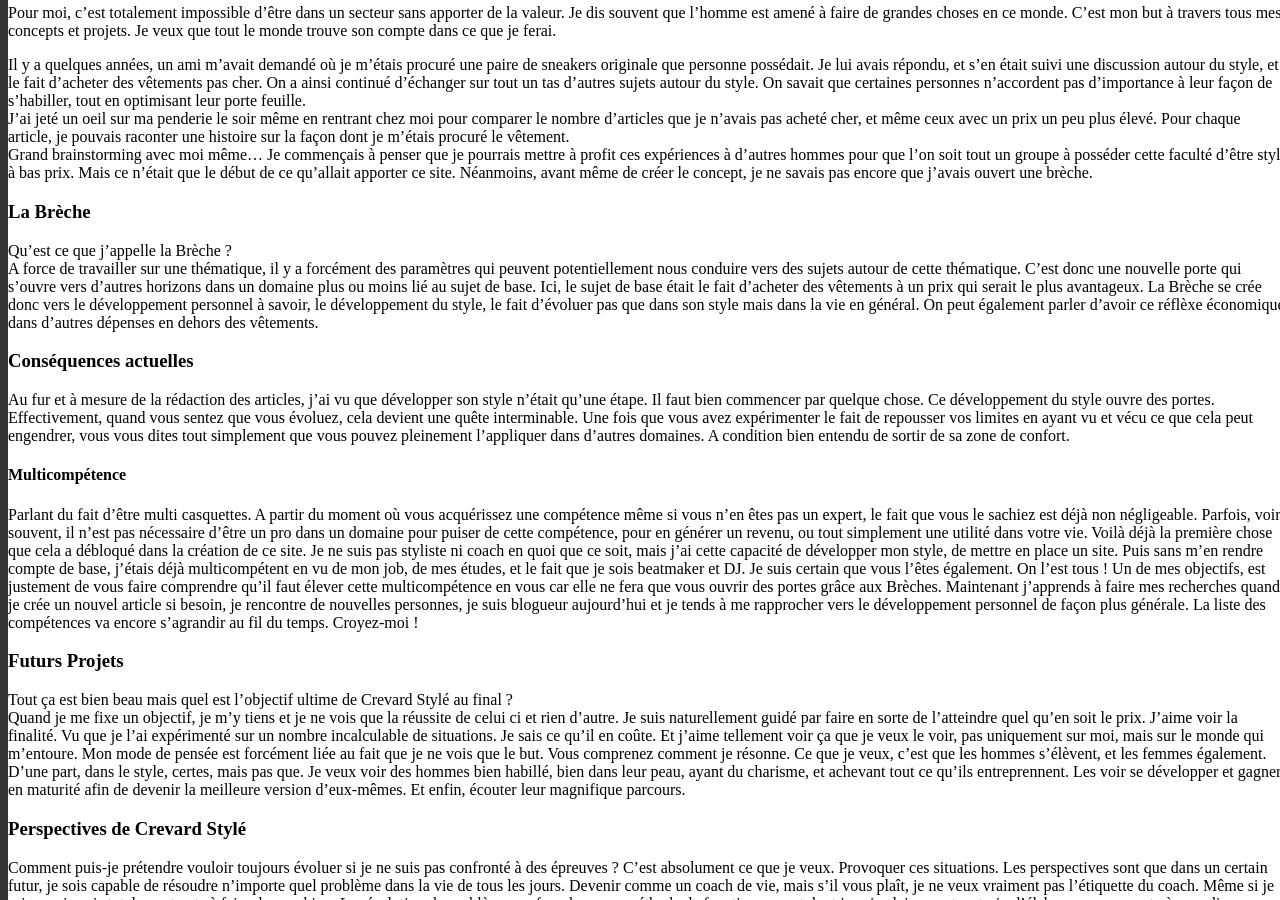
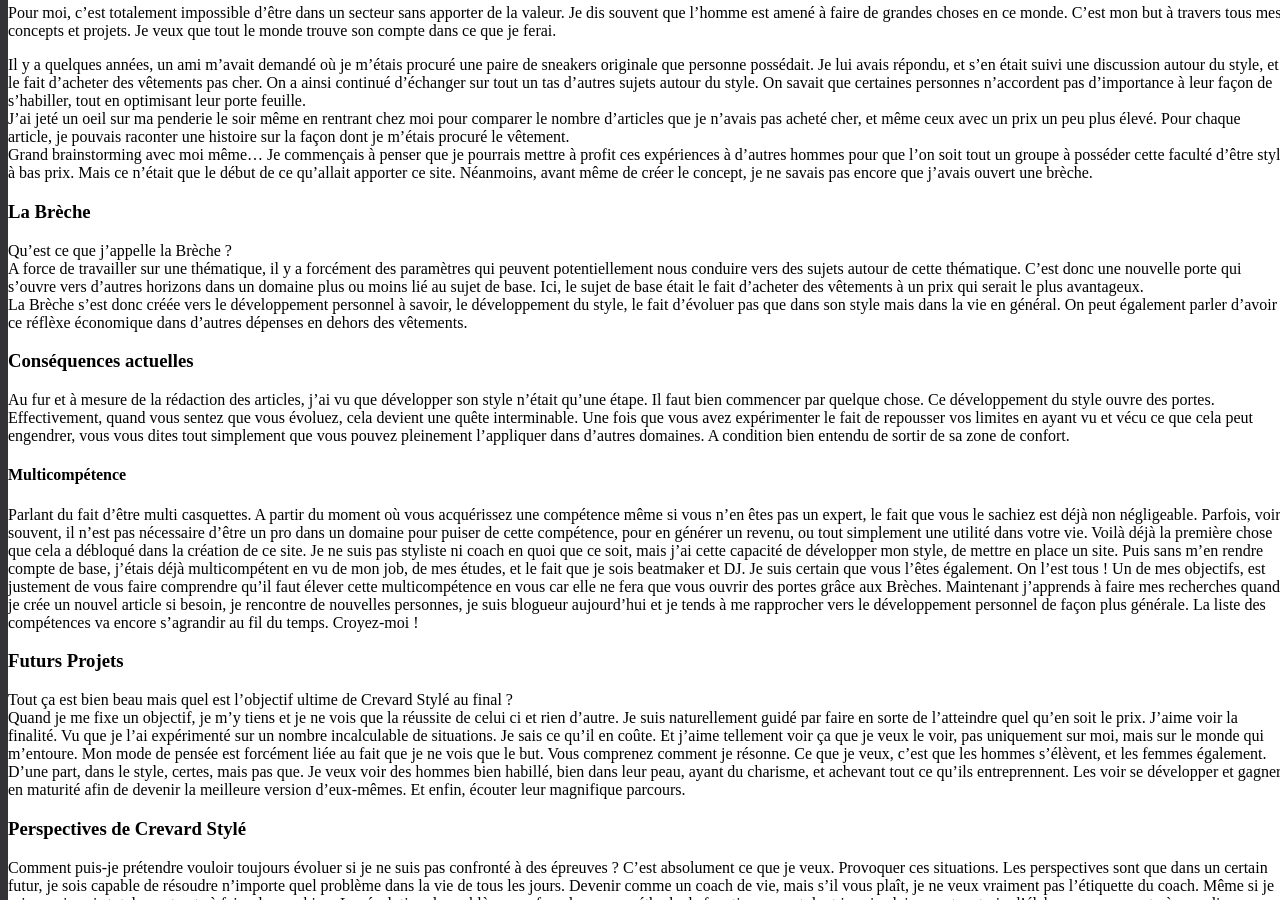
Before and after one commit to darkh2/darkh2.github.io, a Jekyll site: the page built from _posts/2018-07-08-Le-But-Ultime-de-Crevard-Stylé.md, in a window 1280 px wide and 900 px high, scrolled down 755 px. Built offline with Jekyll 4.4.1, drawn with Linux system fonts in a browser that asks for light colours; comment, search, counter and statistics services are not loaded.

Commit message:
Update 2018-07-08-Le-But-Ultime-de-Crevard-Stylé.md

```diff
--- a/_posts/2018-07-08-Le-But-Ultime-de-Crevard-Stylé.md
+++ b/_posts/2018-07-08-Le-But-Ultime-de-Crevard-Stylé.md
@@ -30,7 +30,8 @@
 ### La Brèche
 
 Qu'est ce que j'appelle la Brèche ?
-A force de travailler sur une thématique, il y a forcément des paramètres qui peuvent potentiellement nous conduire vers des sujets autour de cette thématique. C'est donc une nouvelle porte qui s'ouvre vers d'autres horizons dans un domaine plus ou moins lié au sujet de base. Ici, le sujet de base était le fait d'acheter des vêtements à un prix qui serait le plus avantageux. La Brèche se crée donc vers le développement personnel à savoir, le développement du style, le fait d'évoluer pas que dans son style mais dans la vie en général. On peut également parler d'avoir ce réflèxe économique dans d'autres dépenses en dehors des vêtements.
+A force de travailler sur une thématique, il y a forcément des paramètres qui peuvent potentiellement nous conduire vers des sujets autour de cette thématique. C'est donc une nouvelle porte qui s'ouvre vers d'autres horizons dans un domaine plus ou moins lié au sujet de base. Ici, le sujet de base était le fait d'acheter des vêtements à un prix qui serait le plus avantageux.
+La Brèche s'est donc créée vers le développement personnel à savoir, le développement du style, le fait d'évoluer pas que dans son style mais dans la vie en général. On peut également parler d'avoir ce réflèxe économique dans d'autres dépenses en dehors des vêtements.
 
 ### Conséquences actuelles
 
```
